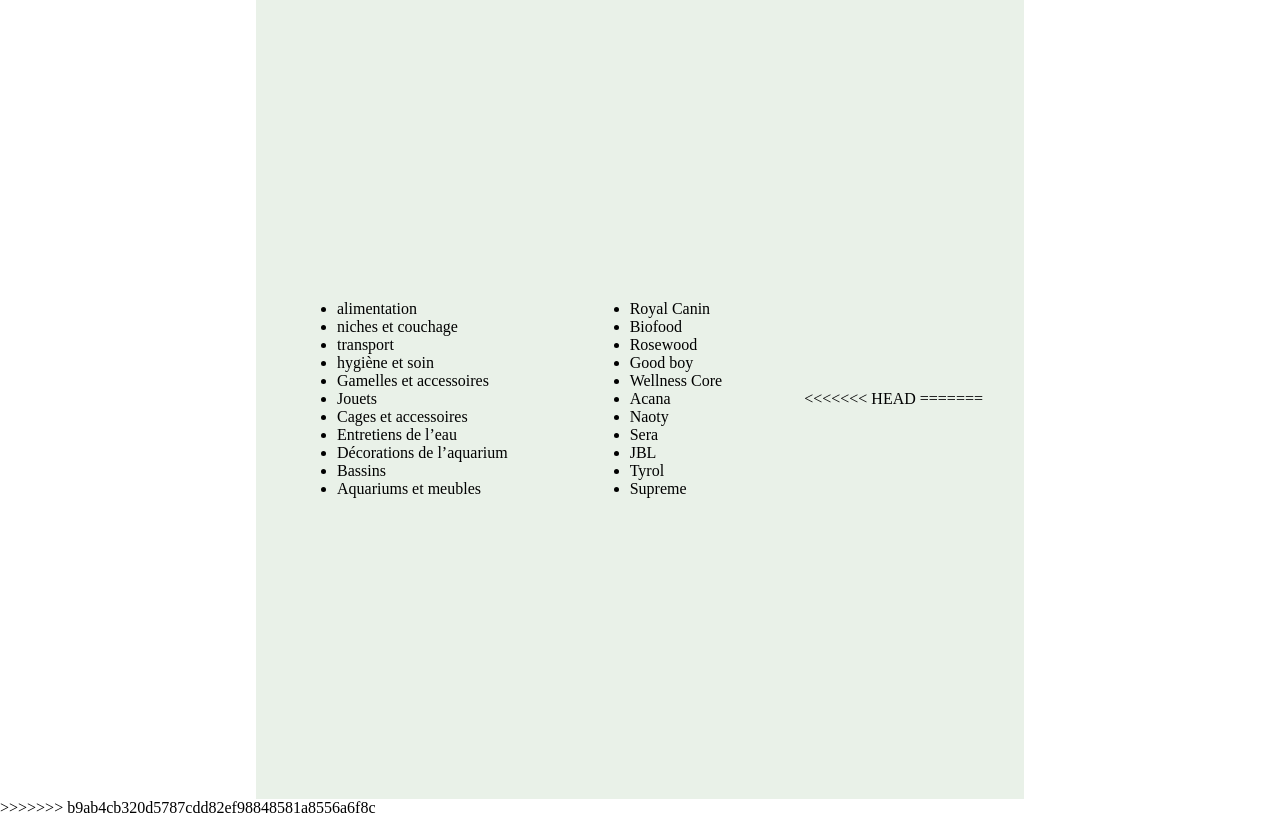
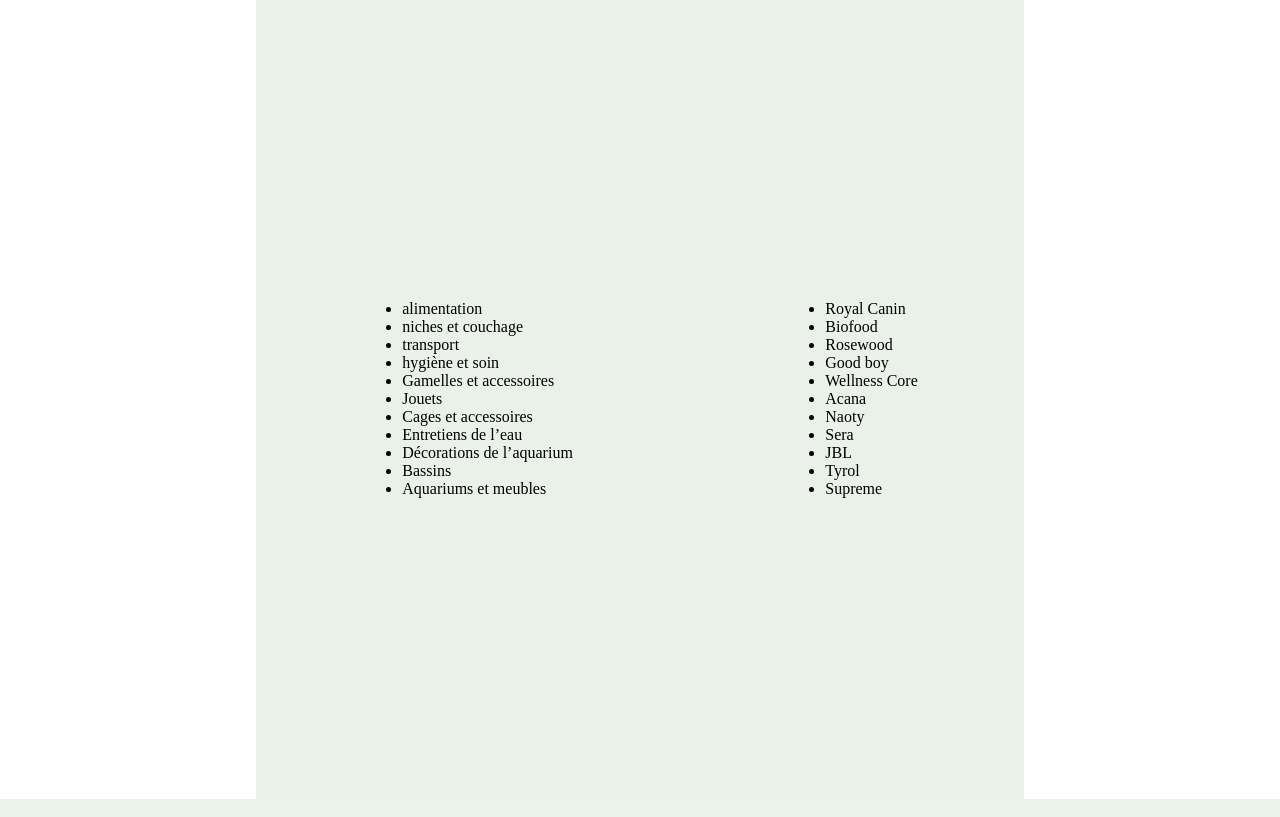
Before and after one commit to NabilAbde/TD_Revisions_php_Objet_Animalerie, a PHP site: page / in a window 1280 px wide. Shown: the part 125-942 px from the top of the page. Run offline with PHP 8.4, Linux system fonts and the light colour scheme.

Commit message:
Modif index

```diff
--- a/index.php
+++ b/index.php
@@ -21,10 +21,6 @@
     <section>
         <?php include("view/vueCategory.php"); ?>
         <?php include("view/vueBrand.php"); ?>
-<<<<<<< HEAD
-    </header>
-=======
     </section>
->>>>>>> b9ab4cb320d5787cdd82ef98848581a8556a6f8c
 </body>
 </html>
```
